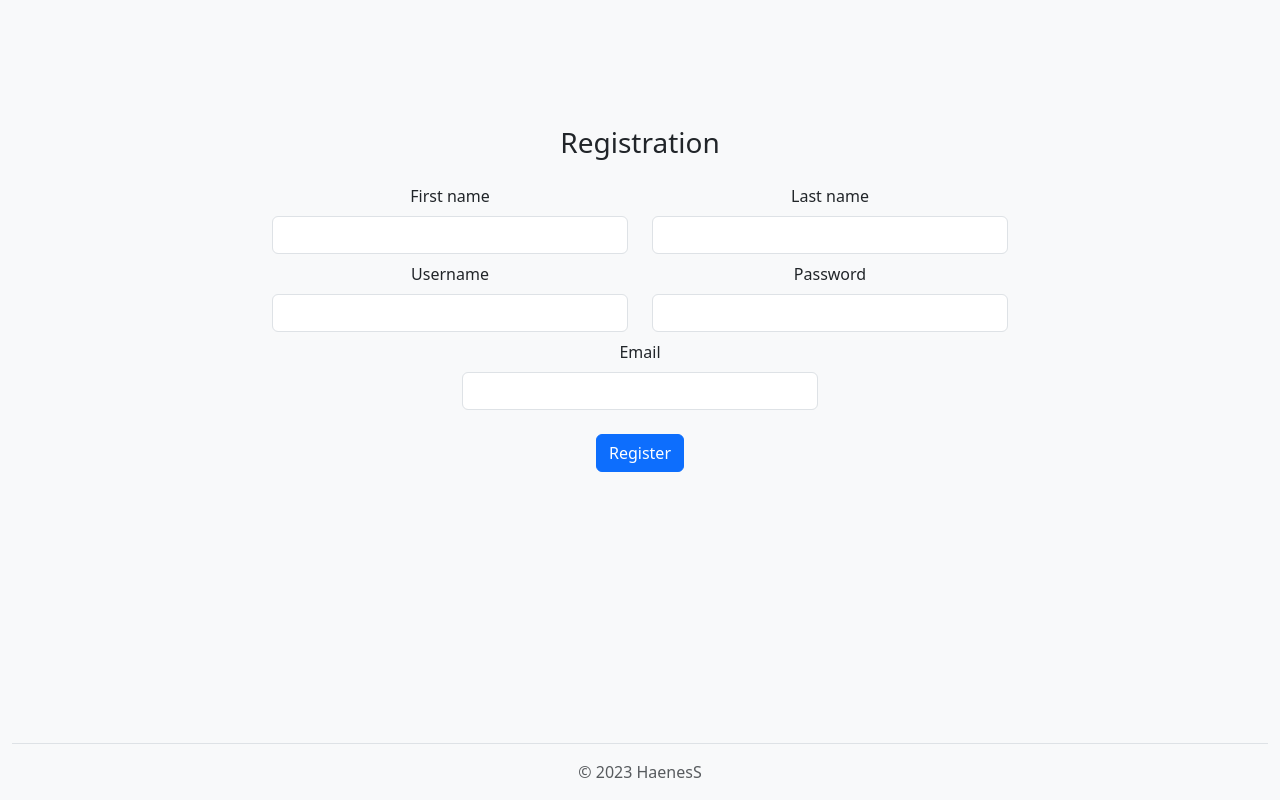
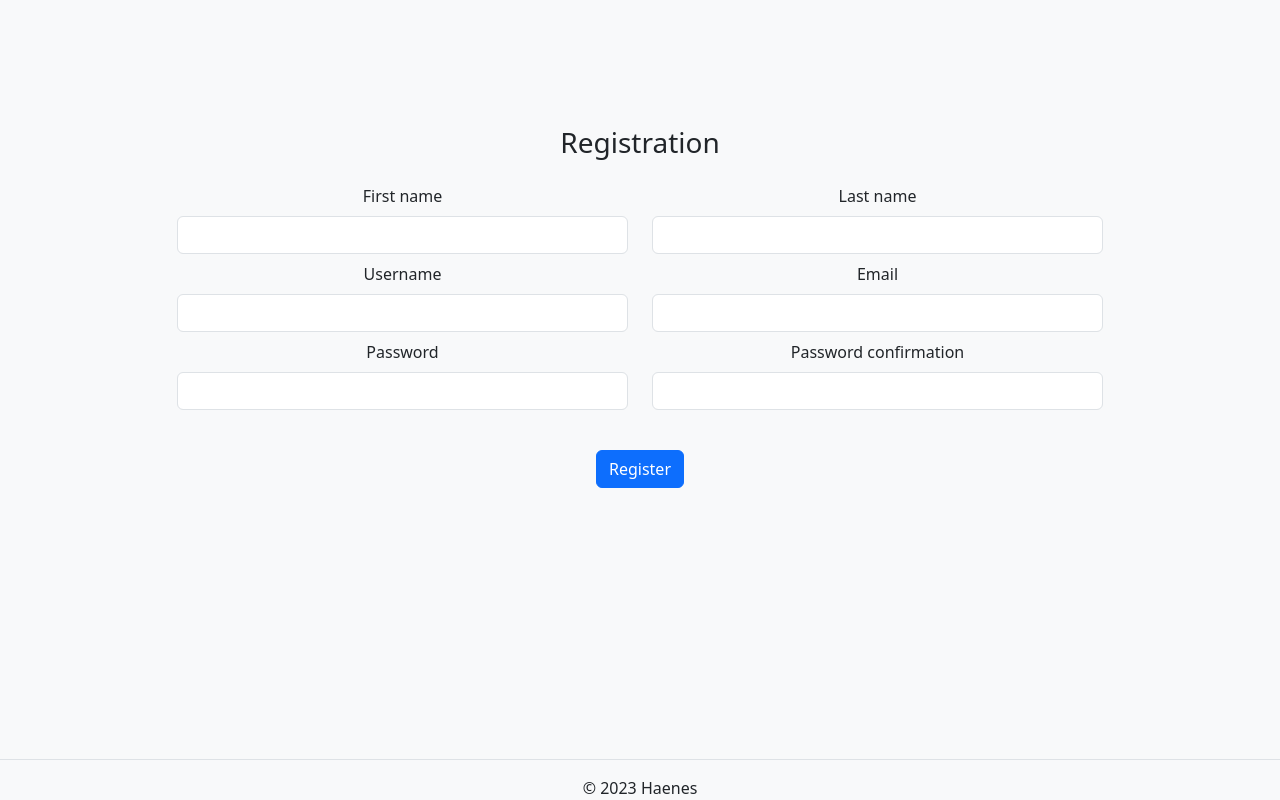
Before and after one commit to Haenes/bugtracker-old, a Django app: page /register/ in a window 1280 px wide. Run offline with Django 4.2, Linux system fonts and the light colour scheme; parts of the project's set-up code (start-up, migrations or seed data) failed here and were passed over.

Commit message:
feature: Add form in register.html
Add Django form in forms.py for register.html with validation and redirect.
A little refactoring code in forms.py, views.py,  project-settings.html and register.html

```diff
--- a/app/bugtracker/forms.py
+++ b/app/bugtracker/forms.py
@@ -1,17 +1,98 @@
-from django.forms import ModelForm, TextInput, EmailInput
+from django import forms
+from django.forms import ModelForm, TextInput, EmailInput, PasswordInput
 from django.core.exceptions import ValidationError
 from django.contrib.auth.models import User
+from django.contrib.auth.forms import UserCreationForm
 
-from bugtracker.models import Issue_type, Issue_status, Issue_priority, Project_type, Project, Issue
+from bugtracker.models import Project
 
 import re
 
 
 def validate_string(string):
+    # Returns True if string contain only letters
     pattern = re.compile("^([a-zA-Z]+$)")
     if pattern.match(string):
         return True
-    return False
+
+
+class RegisterForm(forms.Form):
+
+
+    first_name = forms.CharField(label="First name", min_length = 2, max_length=255, widget=TextInput(attrs={"required": True, "class": "form-control mb-2"}))
+    last_name = forms.CharField(label="Last name", min_length = 2, max_length=255, widget=TextInput(attrs={"required": True, "class": "form-control mb-2"}))
+    username = forms.CharField(label="Username", min_length = 4, max_length=255, widget=TextInput(attrs={"required": True, "class": "form-control mb-2"}))
+    email = forms.EmailField(label="Email", max_length=255, widget=TextInput(attrs={"required": True, "class": "form-control mb-2"}))
+    password1 = forms.CharField(label="Password", max_length=32, widget=PasswordInput(attrs={"required": True, "class": "form-control mb-2"}))
+    password2 = forms.CharField(label="Password confirmation", max_length=32, widget=PasswordInput(attrs={"required": True, "class": "form-control mb-2"}))
+
+
+    def clean_first_name(self):
+        first_name = self.cleaned_data["first_name"].capitalize()
+
+        if not validate_string(first_name):
+            raise ValidationError("First name must have only letters")
+
+        return first_name
+
+
+    def clean_last_name(self):
+        last_name = self.cleaned_data["last_name"].capitalize()
+
+        if not validate_string(last_name):
+            raise ValidationError("Last name must have only letters")
+
+        return last_name
+
+
+    def clean_username(self):
+        username = self.cleaned_data["username"]
+
+        if not validate_string(username):
+            raise ValidationError("Username must have only letters")
+
+        return username
+
+
+    def clean_password1(self):
+        """
+        Returns True if password have:
+            1) a 8 - 32 characters             {8,};
+            2) at least one uppercase letter   (?=.*?[A-Z]);
+            3) at least one lowercase letter   (?=.*?[a-z]);
+            4) at least one digit              (?=.*?[0-9]);
+            5) at least one special character  (?=.*?[#?!@$%^&*-]). """
+
+        password1 = self.cleaned_data["password1"]
+        pattern = re.compile("^(?=.*?[A-Z])(?=.*?[a-z])(?=.*?[0-9])(?=.*?[#?!@$%^&*-]).{8,}$")
+        if not pattern.match(password1):
+            raise ValidationError("The password doesn't match the conditions")
+
+        return password1
+
+
+    def clean(self):
+        cleaned_data = super().clean()
+        password1 = cleaned_data.get('password1')
+        password2 = cleaned_data.get('password2')
+
+        if password1 != password2:
+            self.add_error("password2", "Passwords don't match")
+
+
+    def save(self, commit=True):
+        cd = self.cleaned_data
+        data = {
+            "first_name": cd["first_name"],
+            "last_name": cd["last_name"]
+        }
+        user = User.objects.create_user(
+            username=cd["username"],
+            email=cd["email"],
+            password=cd["password1"],
+            **data
+        )
+        return user
 
 
 class UserForm(ModelForm):
@@ -34,32 +115,32 @@ class UserForm(ModelForm):
 
 
     def clean_first_name(self):
-        first_name = self.cleaned_data["first_name"]
-        if len(first_name) < 2:
-            raise ValidationError("Name length must be more than 2 characters")
-        elif not validate_string(first_name):
+        first_name = self.cleaned_data["first_name"].capitalize()
+
+        if not validate_string(first_name):
             raise ValidationError("Name must have only letters")
 
         return first_name
 
 
     def clean_last_name(self):
-        last_name = self.cleaned_data["last_name"]
-        if len(last_name) < 2:
-            raise ValidationError("Name length must be more than 2 characters")
-        elif not validate_string(last_name):
+        last_name = self.cleaned_data["last_name"].capitalize()
+
+        if not validate_string(last_name):
             raise ValidationError("Name must have only letters")
-
-        return last_name
-
-
-class RegisterForm(UserForm):
-    class Meta():
-        fields = ["password"]
-
 
 
 class ProjectDetailsForm(ModelForm):
+
+
+    class Meta:
+        model = Project
+        fields = ["name", "key"]
+
+        widgets = {
+            "name": TextInput(attrs={"required": True, "class": "form-control bg-body-tertiary"}),
+            "key": TextInput(attrs={"required": True, "class": "form-control bg-body-tertiary"}),
+        }
 
 
     def clean_name(self):
@@ -71,20 +152,10 @@ class ProjectDetailsForm(ModelForm):
 
 
     def clean_key(self):
-        key = self.cleaned_data["key"]
+        key = self.cleaned_data["key"].upper()
         if len(key) < 3:
-            raise ValidationError("Project key length must be more than 4 letters")
+            raise ValidationError("Project key length must be more than 3 letters")
         elif not validate_string(key):
             raise ValidationError("Key must have only letters")
 
         return key
-
-
-    class Meta:
-        model = Project
-        fields = ["name", "key"]
-
-        widgets = {
-            "name": TextInput(attrs={"required": True, "class": "form-control bg-body-tertiary"}),
-            "key": TextInput(attrs={"required": True, "class": "form-control bg-body-tertiary"}),
-        }
--- a/app/bugtracker/views.py
+++ b/app/bugtracker/views.py
@@ -1,9 +1,9 @@
-from django.shortcuts import render
+from django.shortcuts import render, redirect
 from django.contrib.auth.models import User
 from django.core.exceptions import ValidationError
 
 from .models import Project, Project_type, Issue_priority, Issue_status, Issue_type, Issue
-from .forms import UserForm, ProjectDetailsForm
+from .forms import UserForm, ProjectDetailsForm, RegisterForm
 
 
 projects_list = Project.objects.order_by("-starred")
@@ -28,13 +28,6 @@ def projects(request):
 
 def boards(request, project_id):
     all_issues = Issue.objects.order_by('status_id')
-    # issues_num = 0
-    # issue_list = []
-
-    # for issue in all_issues:
-    #     if issue.project_id == project_id:
-    #         issues_num += 1
-    #         issue_list.append(issue)
 
     todo_issues = 0
     in_progress_issues = 0
@@ -51,22 +44,9 @@ def boards(request, project_id):
                 done_issues += 1
             issue_list.append(issue)
 
-
     project = Project.objects.get(id=project_id)
     project_id = project.id
     user = User.objects.get(id=1)
-    # issue_list = Issue.objects.all()
-    # issues = Issues.objects.get(project_id=project_id)
-    # context = {
-    #     'project': project,
-    #     'user_id': user.id,
-    #     'project_id': project_id,
-    #     'projects_list': projects_list,
-    #     'issues_list': issue_list,
-    #     'issue_types_list': issue_types_list,
-    #     'issue_priority_list': issue_priority_list,
-    #     'issues_num': issues_num,
-    # }
 
     context = {
         'project': project,
@@ -150,7 +130,7 @@ def accounts(request, user_id):
                 "username": user.username,
                 "first_name": user.first_name,
                 "last_name": user.last_name,
-                "email": user.email
+                "email": user.email,
             }
         )
 
@@ -172,7 +152,18 @@ def login(request):
 
 
 def register(request):
-    return render(request, "register.html")
+    if request.method == 'POST':
+        register_form = RegisterForm(request.POST)
+
+        if register_form.is_valid():
+            register_form.save()
+
+            return redirect("projects")
+
+    else:
+        register_form = RegisterForm()
+
+    return render(request, "register.html", {"register_form": register_form})
 
 
 def password_reset(request):
--- a/app/templates/register.html
+++ b/app/templates/register.html
@@ -14,65 +14,63 @@
 
 	<body class="d-flex align-items-center py-4 bg-body-tertiary">
 		<div class="container text-center center">
-		<form class="g-3 needs-validation">
+			<form method="post" class="g-3">
+				{% csrf_token %}
+
 				<h3 class="h3 mb-4 fw-normal">Registration</h3>
 
-			<div class="row justify-content-center">
-				<div class="col-4">
-					<label for="validationFirstName" class="form-label">First name</label>
-					<input type="text" class="form-control" id="validationFirstName" required>
+				<div class="row justify-content-center flex-lg-wrap">
+
+					{% for field in register_form %}
+
+						{% if field.name == "password1" %}
+							<div class="col-5">
+
+								<label class="form-label" for="{{ field.name }}">Password</label>
+								<p data-bs-toggle="popover" data-bs-placement="top" data-bs-custom-class="custom-popover"
+								   data-bs-html="true" data-bs-content="Your password must have: <br>
+																		1) a 8 - 32 characters. <br>
+																		2) at least one uppercase letter. <br>
+																		3) at least one lowercase letter. <br>
+																		4) at least one digit. <br>
+																		5) at least one special character.">
+
+									{{ field }}
+								</p>
+
+								{% if field.errors %}
+									{% for error in field.errors %}
+										<ol class="mt-2 text-danger fw-medium">{{ error }}</ol>
+									{% endfor %}
+								{% endif %}
 							</div>
 
-				<div class="col-4">
-					<label for="validationLastName" class="form-label">Last name</label>
-					<input type="text" class="form-control" id="validationLastName" required>
+						{% else %}
+							<div class="col-5">
+
+								<label class="form-label" for="{{ field.name }}">{{ field.label }}</label>
+								{{ field }}
+
+								{% if field.errors %}
+									{% for error in field.errors %}
+										<ol class="mt-2 text-danger fw-medium">{{ error }}</ol>
+									{% endfor %}
+								{% endif %}
 							</div>
-			</div>
+						{% endif %}
+					{% endfor %}
 
-			<div class="row justify-content-center mt-2">
-				<div class="col-4">
-					<label for="validationCustomUsername" class="form-label">Username</label>
-					<div class="input-group has-validation">
-						<input type="text" class="form-control" id="validationCustomUsername" aria-describedby="inputGroupPrepend" required>
-						<div class="invalid-feedback">
-							Please choose a username.
-						</div>
-					</div>
-				</div>
-
-				<div class="col-4">
-					<label for="validationPassword" class="form-label">Password</label>
-					<div class="col-auto">
-						<input type="password" id="inputPassword6" class="form-control" data-bs-toggle="popover"
-						data-bs-placement="right" data-bs-custom-class="custom-popover"
-						data-bs-content="Your password must be 8 - 32 characters long, contain letters, numbers and special character." required>
-					</div>
-					<div class="invalid-feedback">
-						Please enter a valid password.
-					</div>
-				</div>
-			</div>
-
-			<div class="row justify-content-center mt-2">
-				<div class="col-4">
-					<label for="ValidationEmail" class="form-label">Email</label>
-					<div class="input-group has-validation">
-						<input type="text" class="form-control" id="ValidationEmail" aria-describedby="inputGroupPrepend" required>
-						<div class="invalid-feedback">
-							Please enter a valid email.
-						</div>
-					</div>
 				</div>
 
 				<div class="col-12 mt-4">
-				<a href="{% url 'projects' %}"><button class="btn btn-primary" type="submit">Register</button></a>
-<!-- CHANGE TO <a href="projects.html"><button class="btn btn-primary w-100 py-2" type="button">Sign in</button></a> to redirect -->
+					<button class="btn btn-primary" type="submit">Register</button>
 				</div>
 			</form>
 
 			<footer class="col-12 position-fixed bottom-0 start-0">
 				<p class="border-top"></p>
-			<p class=" text-body-secondary">&copy; 2023 HaenesS</p>
+				<!-- <p class="text-body-secondary">&copy; 2023 Haenes</p> -->
+				&copy; 2023 Haenes
 			</footer>
 		</div>
 
```
Also changed, not shown: app/templates/project-settings.html (+4 -6 lines). Lines whose indentation alone changed are shown as unchanged.
